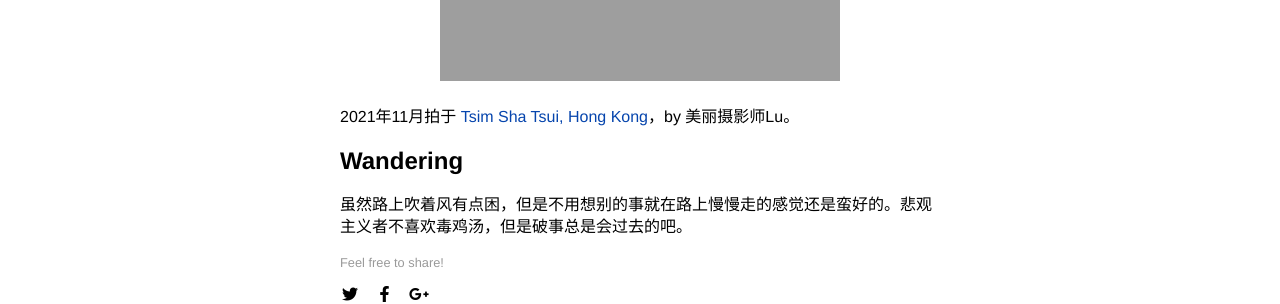
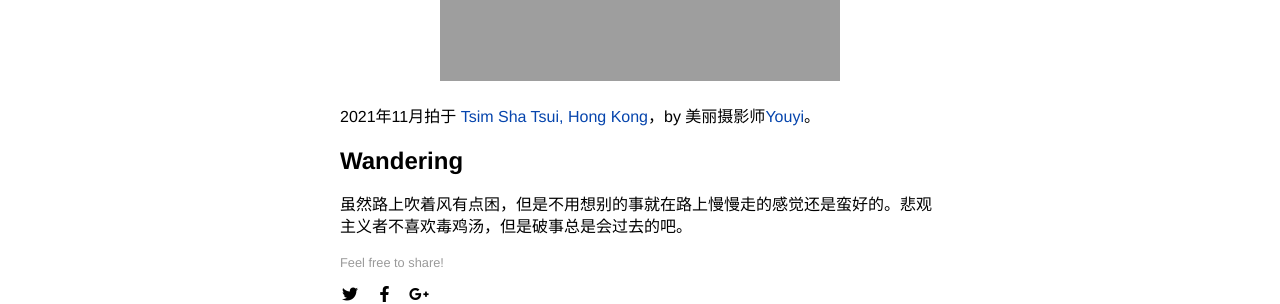
Before and after one commit to enzoleo/enzoleo.github.io, a Jekyll site: the page built from _posts/2021-11-24-tsim-sha-tsui.md, in a window 1280 px wide and 1161 px high. Shown: the part 372-676 px from the top of the window. Built offline with Jekyll 4.4.1, drawn with Linux system fonts in a browser that asks for light colours.

Commit message:
Add hyperlink to photography credit

```diff
--- a/_posts/2021-11-24-tsim-sha-tsui.md
+++ b/_posts/2021-11-24-tsim-sha-tsui.md
@@ -7,7 +7,7 @@ tags: [posts]
 image: tst_night.jpg
 ---
 
-2021年11月拍于 [Tsim Sha Tsui, Hong Kong](https://www.google.com/maps/@22.2941028,114.1711075,17.6z)，by 美丽摄影师Lu。
+2021年11月拍于 [Tsim Sha Tsui, Hong Kong](https://www.google.com/maps/@22.2941028,114.1711075,17.6z)，by 美丽摄影师[Youyi](https://www.instagram.com/youyicoma/)。
 
 ## Wandering
 
```
